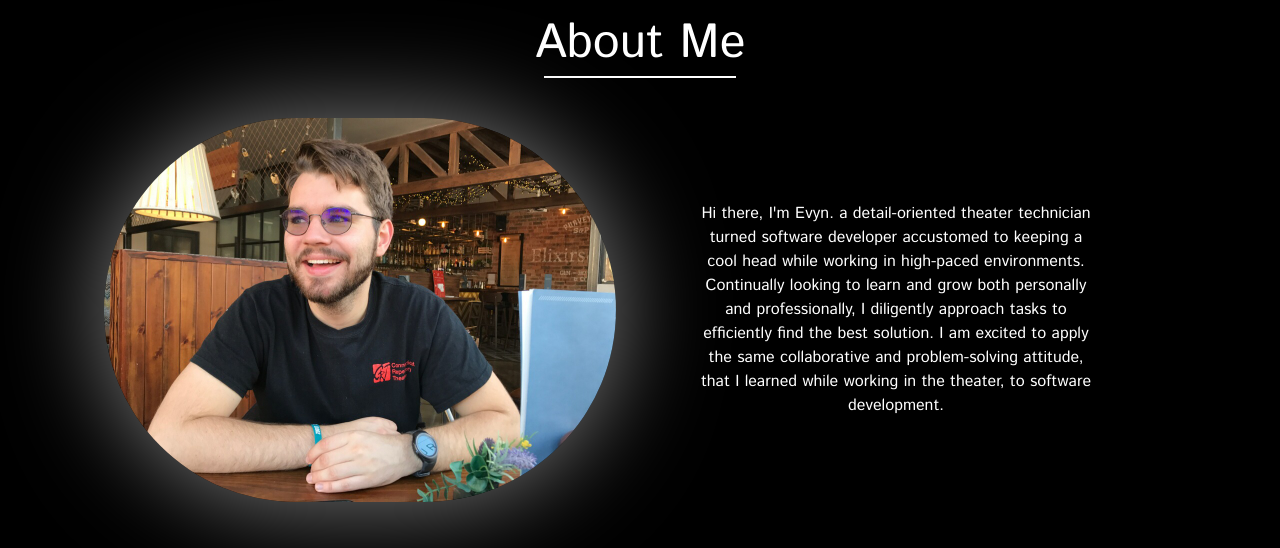
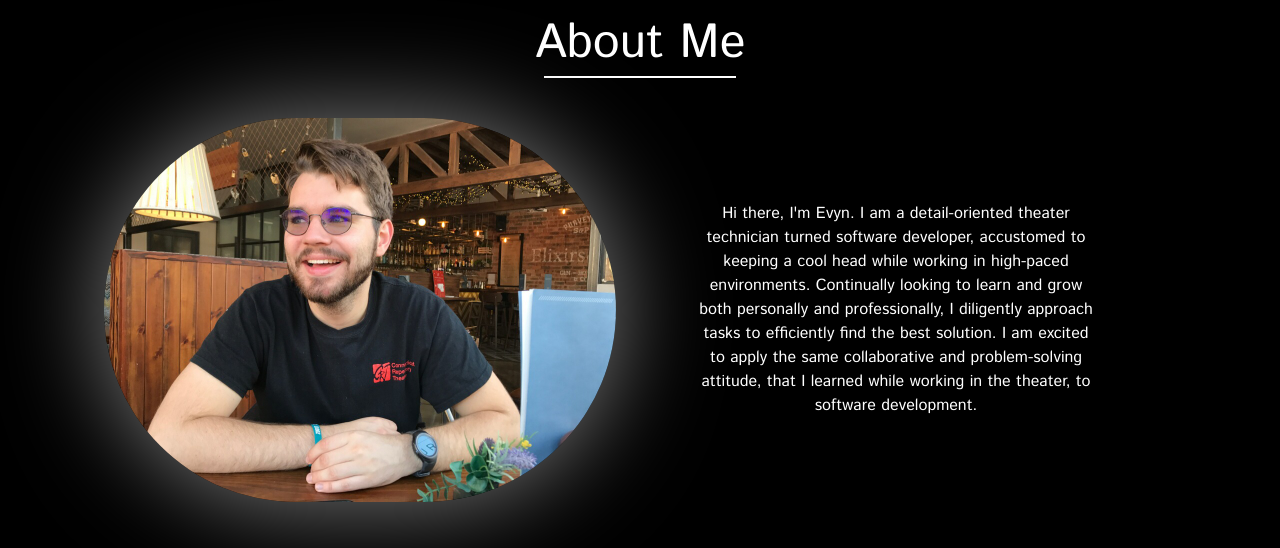
Before and after one commit to enewton3/evyn, a React (Create React App) app: page / in a window 1280 px wide. Shown: the part 860-1408 px from the top of the page. Built offline with nearby package versions, Linux system fonts and the light colour scheme; no server answers.

Commit message:
fixed a typo

```diff
--- a/src/components/AboutComponent/AboutComponent.jsx
+++ b/src/components/AboutComponent/AboutComponent.jsx
@@ -12,15 +12,13 @@ export default function AboutComponent() {
       <div className="about-details">
         <img src={evynFace} alt="Evyn's Face" className="face" />
         <div className="about-blurb">
-          Hi there, I'm Evyn. a detail-oriented theater technician turned
-          software developer accustomed to keeping a cool head while working in
+          Hi there, I'm Evyn. I am a detail-oriented theater technician turned
+          software developer, accustomed to keeping a cool head while working in
           high-paced environments. Continually looking to learn and grow both
           personally and professionally, I diligently approach tasks to
           efficiently find the best solution. I am excited to apply the same
           collaborative and problem-solving attitude, that I learned while
-          working in the theater, to software development.
-
-          {" "}
+          working in the theater, to software development.{" "}
         </div>
       </div>
     </div>
```
